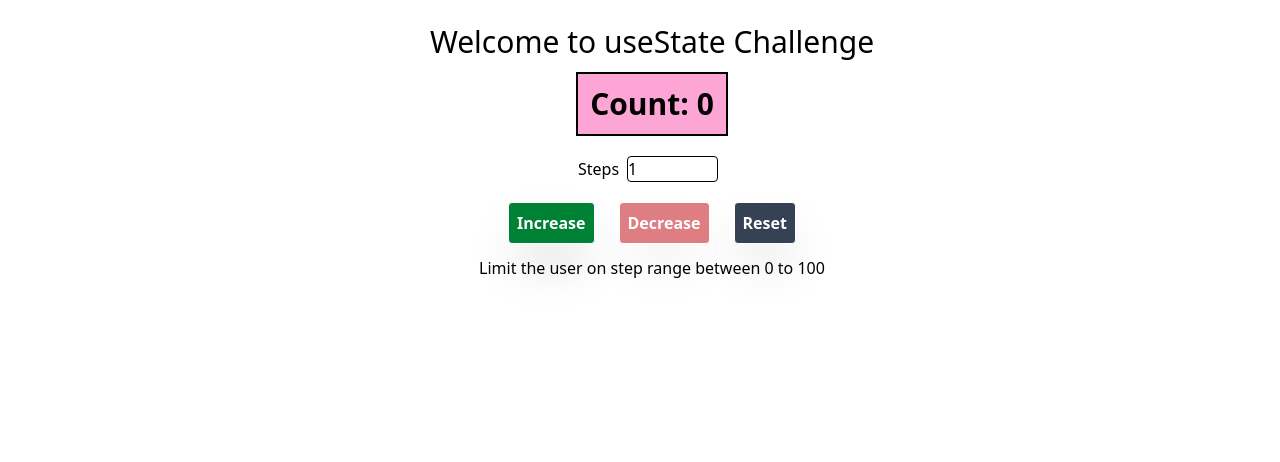
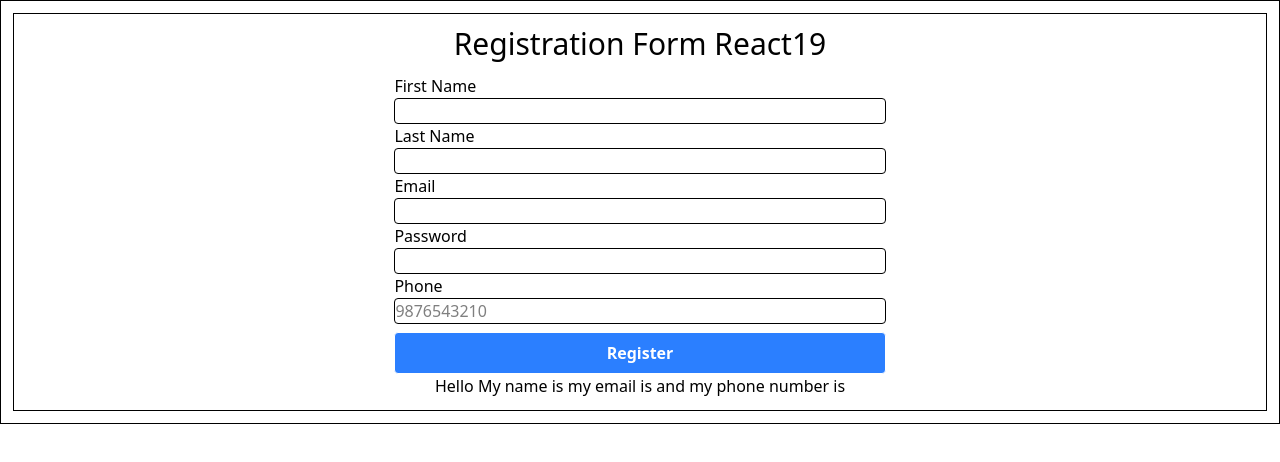
Before and after one commit to cyberadityacode/reactjs, a React (Vite) app in the folder 36 All Hooks in one Project/: page / in a window 1280 px wide. Shown: the top 462 px of the page. Built offline with nearby package versions, Linux system fonts and the light colour scheme.

Commit message:
added registration form using single useState

```diff
--- /dev/null
+++ b/36 All Hooks in one Project/components/hooks/useState/RegistrationReact.jsx
@@ -0,0 +1,87 @@
+import React, { useState } from "react";
+
+export default function RegistrationReact() {
+  const [userForm, setUserForm] = useState({
+    firstName: "",
+    lastName: "",
+    email: "",
+    password: "",
+    phone: "",
+  });
+  const [submitted, setSubmitted] = useState(false);
+
+  const handleInputChange = (e) => {
+    const { name, value } = e.target;
+    setUserForm((prev) => ({ ...prev, [name]: value }));
+  };
+
+  const handleFormSubmit = (event) => {
+    event.preventDefault();
+
+    console.log("Form Submitted Successfully", userForm);
+    setSubmitted(true);
+    //reset to empty field after submit
+    setUserForm({
+      firstName: "",
+      lastName: "",
+      email: "",
+      password: "",
+      phone: "",
+    });
+  };
+  return (
+    <div className="container flex justify-center items-center ">
+      <h1>Registration Form React19</h1>
+      <form onSubmit={handleFormSubmit}>
+        <label htmlFor="firstName">First Name</label>
+        <input
+          type="text"
+          name="firstName"
+          value={userForm.firstName}
+          onChange={handleInputChange}
+        />
+        <label htmlFor="lastName">Last Name</label>
+        <input
+          type="text"
+          name="lastName"
+          value={userForm.lastName}
+          onChange={handleInputChange}
+        />
+        <label htmlFor="email">Email</label>
+        <input
+          type="email"
+          name="email"
+          value={userForm.email}
+          onChange={handleInputChange}
+        />
+        <label htmlFor="password">Password</label>
+        <input
+          type="password"
+          name="password"
+          value={userForm.password}
+          onChange={handleInputChange}
+        />
+        <label htmlFor="phone">Phone</label>
+        <input
+          type="tel"
+          name="phone"
+          placeholder="9876543210"
+          pattern="[0-9]{10}"
+          value={userForm.phone}
+          onChange={handleInputChange}
+        />
+        <button type="submit" className="btn-submit">
+          Register
+        </button>
+      </form>
+
+      {submitted && (
+        <p className="text-green-600">Thank you for registering!</p>
+      )}
+      <span>
+        Hello My name is {userForm.firstName} {userForm.lastName}
+        my email is {userForm.email} and my phone number is {userForm.phone}
+      </span>
+    </div>
+  );
+}
--- /dev/null
+++ b/36 All Hooks in one Project/src/css/registrationReact.css
@@ -0,0 +1,29 @@
+@import "tailwindcss";
+
+@layer components {
+  h1 {
+    @apply text-3xl text-center;
+  }
+  div {
+    @apply flex flex-col w-auto justify-center border p-3;
+  }
+  form {
+    @apply w-full sm:w-full md:w-2/5 md:justify-center  flex flex-col justify-around  mt-3 ;
+  }
+
+  form input{
+    @apply border rounded;
+  }
+  .btn-submit{
+    @apply p-2 border mt-2 rounded bg-blue-500 font-bold text-white active:scale-105;
+  }
+}
+
+
+/*
+sm: 640px.
+md: 768px.
+lg: 1024px.
+xl: 1280px.
+2xl: 1536px.
+*/
--- a/36 All Hooks in one Project/src/main.jsx
+++ b/36 All Hooks in one Project/src/main.jsx
@@ -2,13 +2,16 @@ import { StrictMode } from 'react'
 import { createRoot } from 'react-dom/client'
 // import './index.css'
 
-import '../src/css/hooks.css'
+// import '../src/css/hooks.css'
+import '../src/css/RegistrationReact.css'
 // import App from './App.jsx'
 import ChallengeUseState from '../components/hooks/useState/ChallengeUseState.jsx'
+import RegistrationReact from '../components/hooks/useState/RegistrationReact.jsx'
 
 createRoot(document.getElementById('root')).render(
   <StrictMode>
     {/* <App /> */}
-    <ChallengeUseState />
+    {/* <ChallengeUseState /> */}
+    <RegistrationReact />
   </StrictMode>
 )
```
